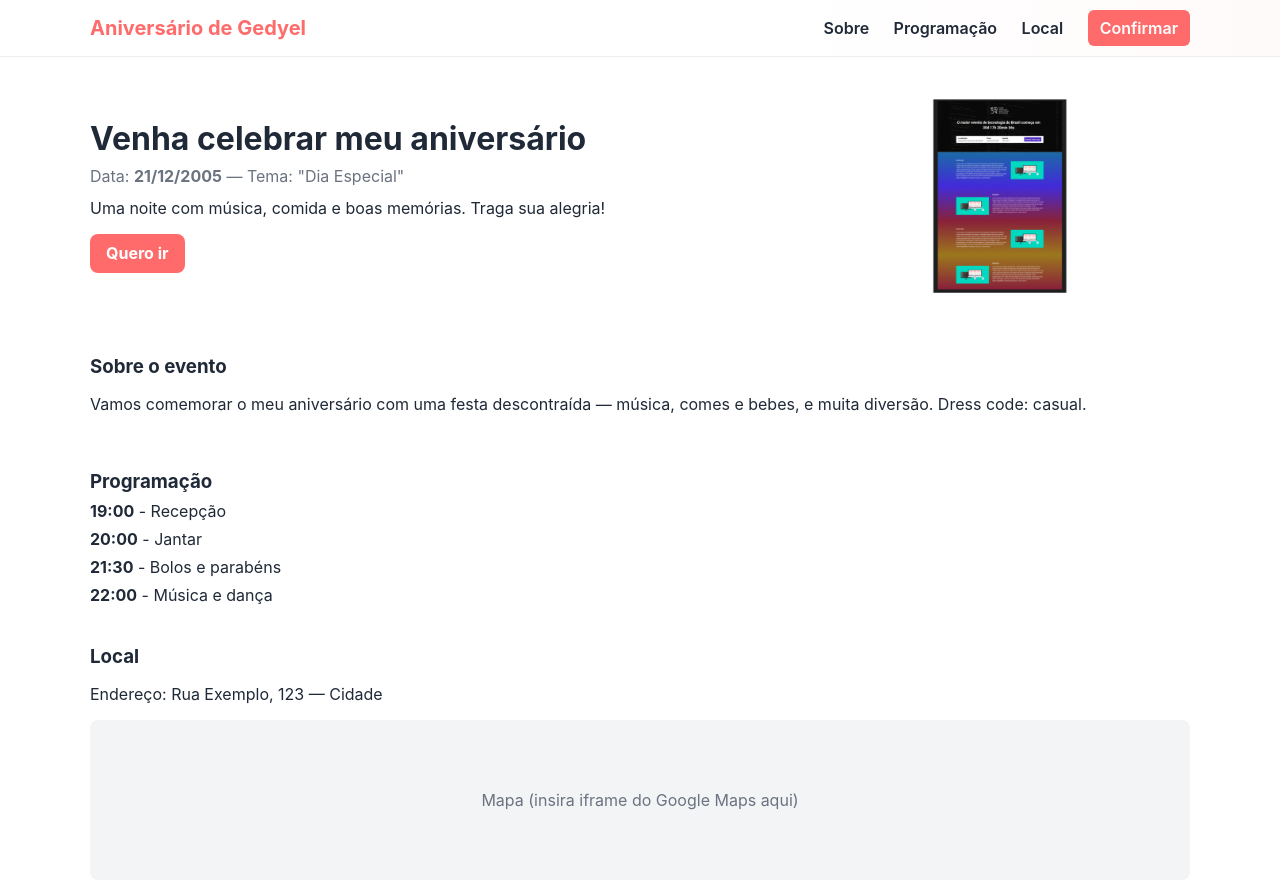
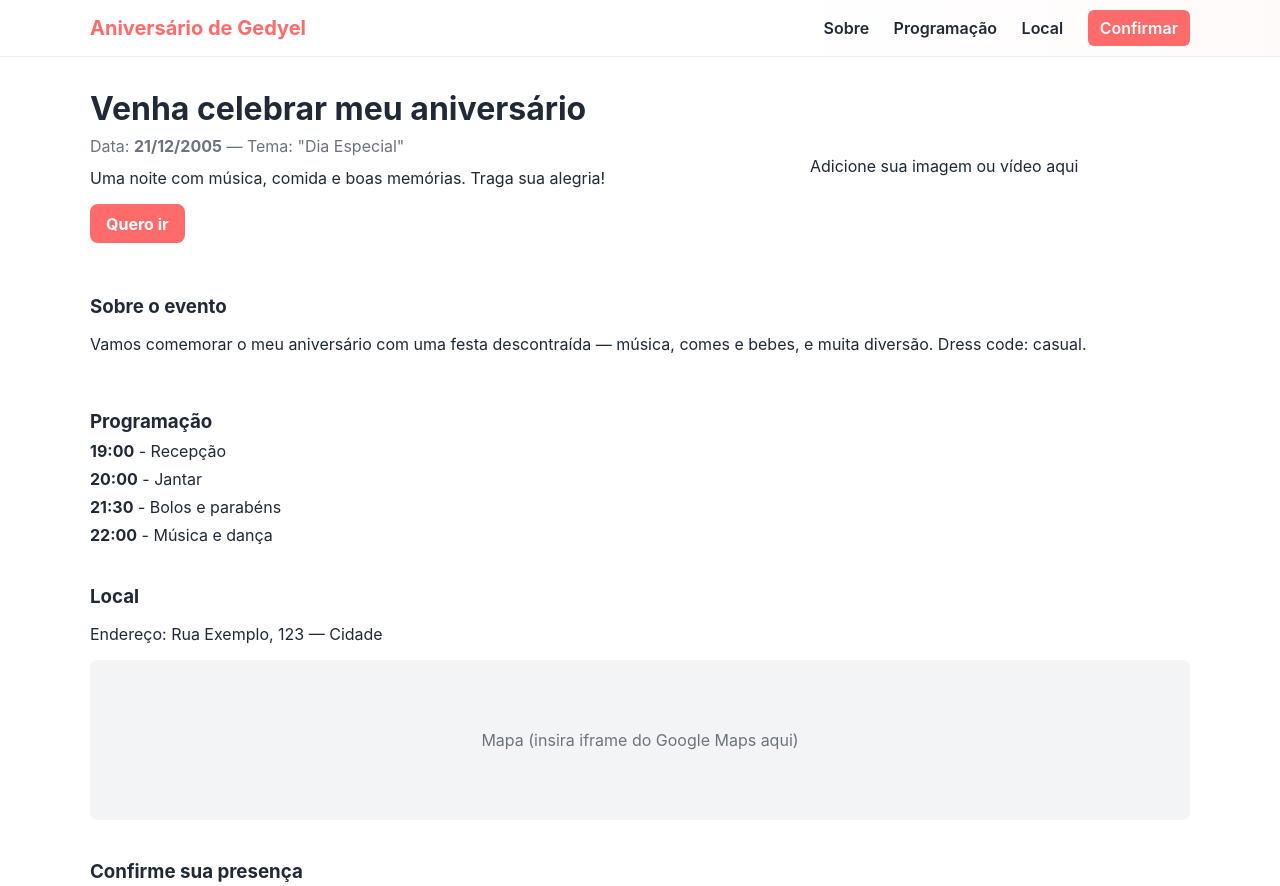
Before and after one commit to Kerllonwz/Lading_Page, a plain HTML site: page index.html in a window 1280 px wide. Shown: the top 886 px of the page. Drawn offline with Linux system fonts and the light colour scheme.

Commit message:
Remover referência a arquivo Figma e adicionar placeholder para imagem

```diff
--- a/index.html
+++ b/index.html
@@ -29,7 +29,9 @@
             <a href="#rsvp" class="btn">Quero ir</a>
           </div>
           <div class="hero-media">
-            <img src="Design sem nome (1).png" alt="Decoração de festa" />
+            <div class="hero-placeholder">
+              <p>Adicione sua imagem ou vídeo aqui</p>
+            </div>
           </div>
         </div>
       </section>
--- a/styles.css
+++ b/styles.css
@@ -23,6 +23,7 @@ body{font-family:Inter, system-ui, Arial, sans-serif;margin:0;color:var(--dark);
 .lead{margin:0 0 1rem;color:var(--dark)}
 .btn{display:inline-block;background:var(--accent);color:#fff;padding:0.6rem 1rem;border-radius:8px;text-decoration:none;font-weight:700}
 .hero-media img{max-width:300px;border-radius:10px;display:block}
++.hero-placeholder{width:300px;height:300px;background:linear-gradient(135deg, #667eea 0%, #764ba2 100%);border-radius:10px;display:flex;align-items:center;justify-content:center;color:#fff;text-align:center;font-weight:600}
 
 .section{padding:1.25rem 0}
 .section h3{margin:0 0 0.5rem}
```
